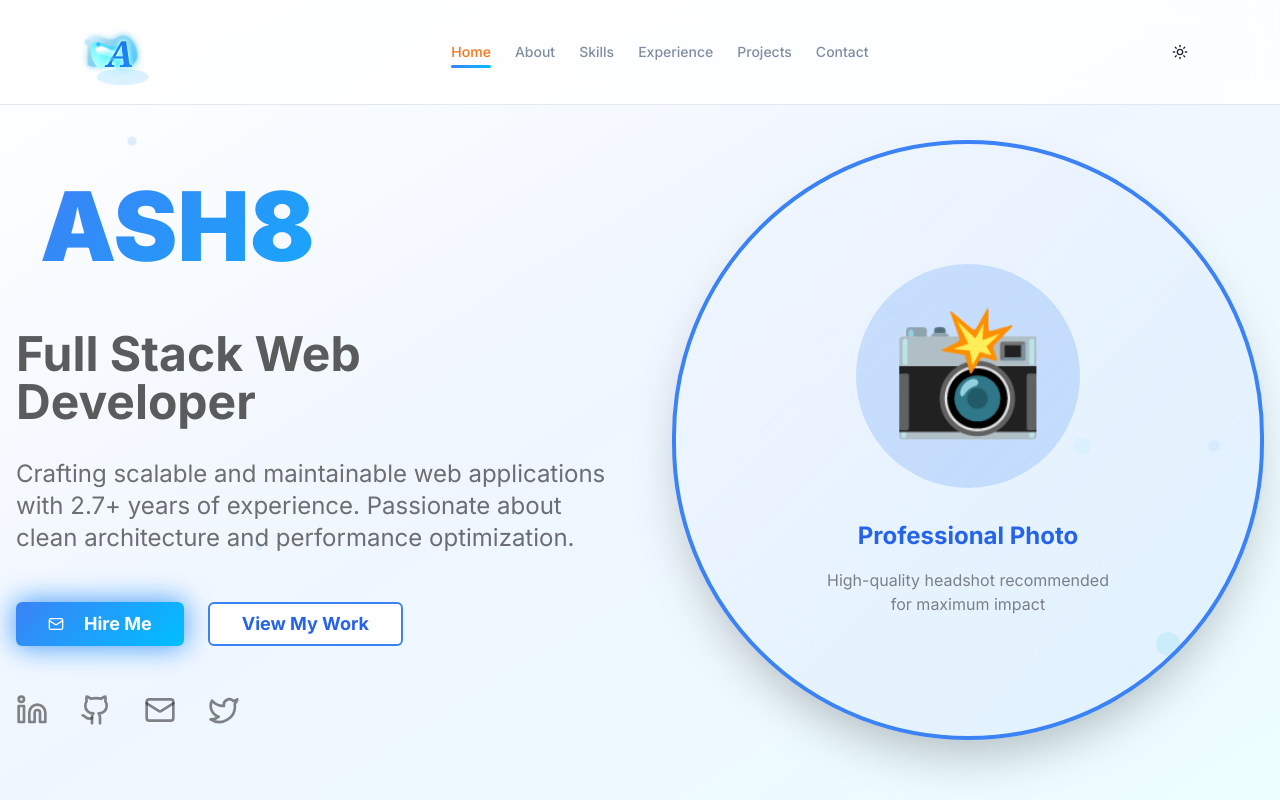
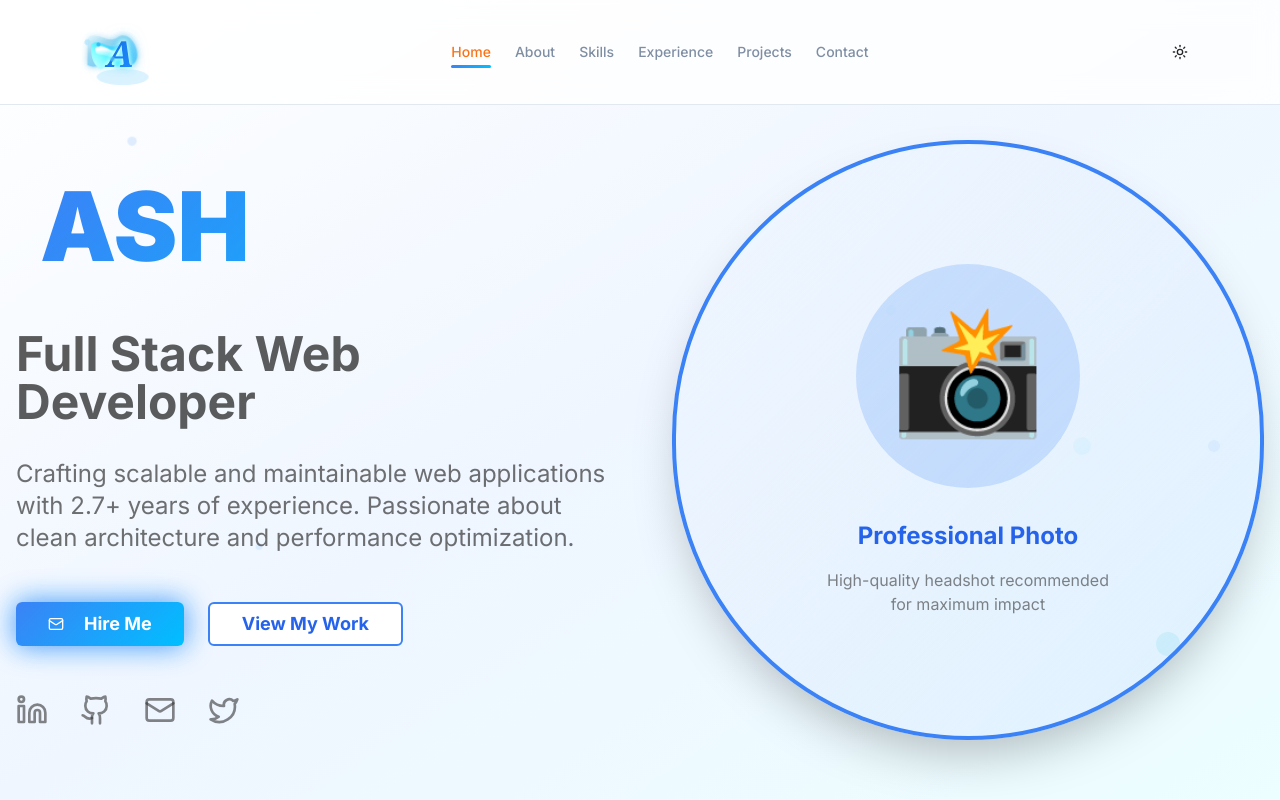
Before and after one commit to AnandaSH-8/ananda-s-holla-ash, a React (Vite) app: page / in a window 1280 px wide. Shown: the top 800 px of the page. Built offline with nearby package versions, Linux system fonts and the light colour scheme.

Commit message:
Updated Hero.tsx

```diff
--- a/src/components/Hero.tsx
+++ b/src/components/Hero.tsx
@@ -45,7 +45,7 @@ const Hero = () => {
               <span className="relative inline-block transition-all duration-500 group w-full text-center lg:text-left">
                 {/* Default state - ASH with theme-appropriate gradient */}
                 <span className="water-gradient-text dark:fire-gradient-text group-hover:opacity-0 group-hover:scale-85 transition-all duration-1000 block">
-                  ASH8
+                  ASH
                 </span>
 
                 {/* Hover state - Full name with theme animation */}
```
